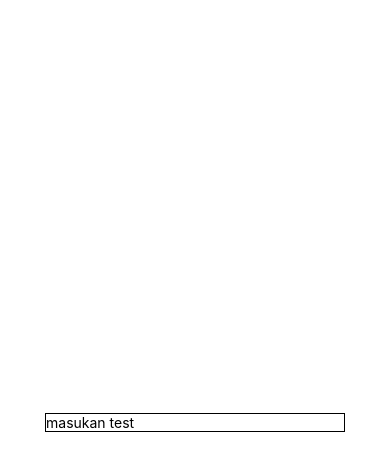
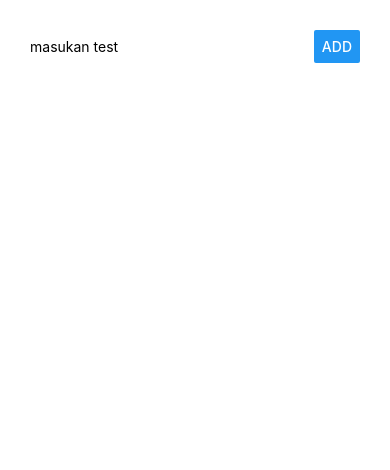
Before and after one commit to elfinsanjaya12/ReactNative, a React Native app: screen / in a window 390 px wide. Shown: the top 470 px of the page. Built offline with nearby package versions, Linux system fonts and the light colour scheme.

Commit message:
Positioning elements with flexbox

```diff
--- a/App.js
+++ b/App.js
@@ -1,5 +1,5 @@
 import React from "react";
-import { StyleSheet, Text, View, TextInput } from "react-native";
+import { StyleSheet, Text, View, TextInput, Button } from "react-native";
 
 export default class App extends React.Component {
   state = {
@@ -13,12 +13,15 @@
   render() {
     return (
       <View style={styles.container}>
-        <TextInput
-          placeholder="masukan test"
-          style={{ width: 300, borderColor: "black", borderWidth: 1 }}
-          value={this.state.placeName}
-          onChangeText={this.placeNameChangledhandler}
-        />
+        <View style={styles.inputContainer}>
+          <TextInput
+            style={styles.placeInput}
+            placeholder="masukan test"
+            value={this.state.placeName}
+            onChangeText={this.placeNameChangledhandler}
+          />
+          <Button title="Add" style={styles.placeButton} />
+        </View>
       </View>
     );
   }
@@ -27,8 +30,18 @@
 const styles = StyleSheet.create({
   container: {
     flex: 1,
+    padding: 30,
     backgroundColor: "#fff",
     alignItems: "center",
-    justifyContent: "center"
-  }
+    justifyContent: "flex-start" //mengatur untuk atas tengah dan bawah
+  },
+  inputContainer: {
+    // flex: 1,
+    width: "100%",
+    flexDirection: "row",
+    justifyContent: "space-between",
+    alignItems: "center"
+  },
+  placeInput: { width: "70%" },
+  placeButton: { width: "30%" }
 });
```
